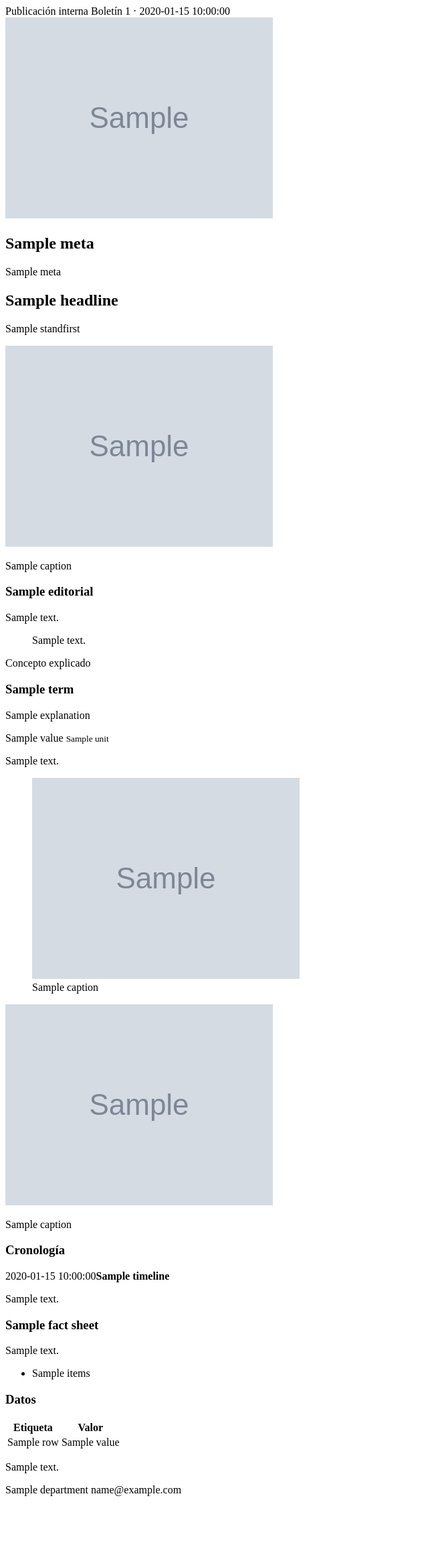
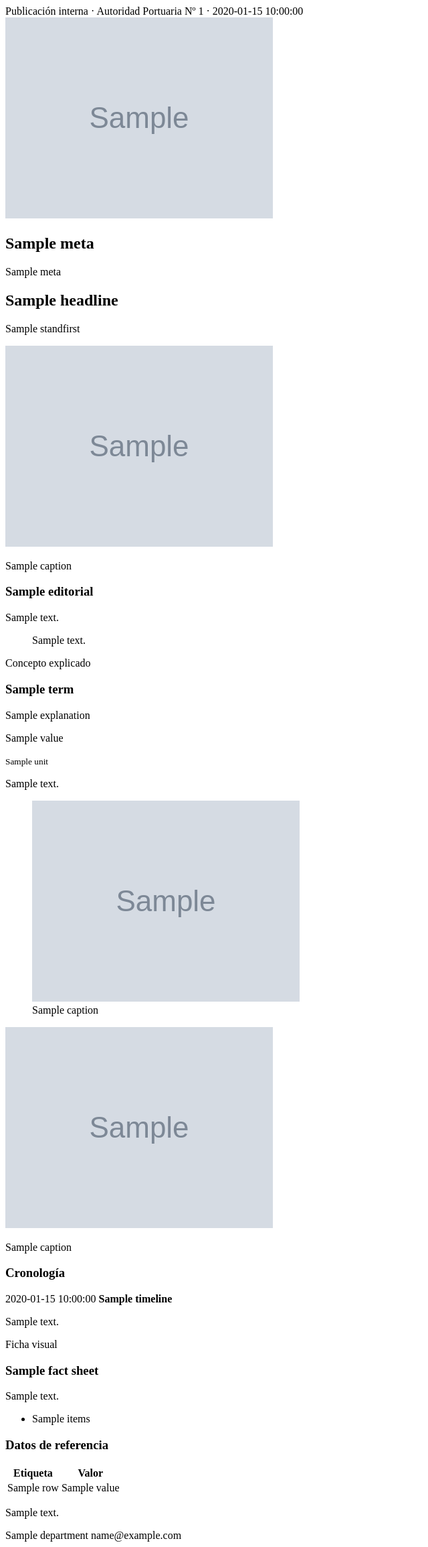
Before and after one commit to javierj-prog/quiz-pwa, a Python web app: template bitacora_sostenible/templates/base.html in a window 1280 px wide. Shown: the whole page at 67% size, without its empty margins (0-640 px from the left). Before the commit the page ends 2233 px from the top, so only its background shows below. Run offline with Jinja, Linux system fonts and the light colour scheme; the template is opened without the code that fills it: most values are stand-ins (such as "Sample title", 1, 10 or a date in 2020); grey boxes marked "Sample" are stand-in pictures.

Commit message:
Redesign bulletin output into polished A4 editorial layout

```diff
--- a/bitacora_sostenible/app.py
+++ b/bitacora_sostenible/app.py
@@ -243,6 +243,7 @@
             "issue_number": issue_number,
             "issue_date": issue_date,
             "layout_choice": layout_choice,
+            "composition_type": "composicion-observatorio" if "datos" in layout_choice.lower() else "composicion-divulgativa",
             "logo_uri": logo_uri,
             "logo_missing": not bool(logo_uri),
         },
--- a/bitacora_sostenible/templates/base.html
+++ b/bitacora_sostenible/templates/base.html
@@ -6,25 +6,30 @@
   <title>{{ data.meta.publication_name }}</title>
   <style>{{ css }}</style>
 </head>
-<body>
+<body class="{{ data.meta.composition_type or 'composicion-divulgativa' }}">
   <article class="sheet">
     <header class="header">
+      <div class="header-ribbon"></div>
       <div class="header-topline">
-        <span class="badge">Publicación interna</span>
-        <span class="issue">Boletín {{ data.meta.issue_number or "s/n" }} · {{ data.meta.issue_date or "sin fecha" }}</span>
+        <span class="badge">Publicación interna · Autoridad Portuaria</span>
+        <span class="issue">Nº {{ data.meta.issue_number or "s/n" }} · {{ data.meta.issue_date or "sin fecha" }}</span>
       </div>
       <div class="header-main">
         <div class="logo-wrap">
-          {% if data.meta.logo_uri %}<img src="{{ data.meta.logo_uri }}" class="logo" alt="Logo APA"/>{% else %}<div class="logo-placeholder">APA</div>{% endif %}
+          {% if data.meta.logo_uri %}
+            <img src="{{ data.meta.logo_uri }}" class="logo" alt="Logo APA"/>
+          {% else %}
+            <div class="logo-placeholder">APA</div>
+          {% endif %}
         </div>
-        <div>
+        <div class="brand">
           <h1>{{ data.meta.publication_name }}</h1>
           <p class="subtitle">{{ data.meta.subtitle }}</p>
         </div>
       </div>
     </header>
 
-    <section class="hero-text card">
+    <section class="hero-text module-card module-hero-text">
       <h2>{{ data.headline }}</h2>
       <p>{{ data.standfirst }}</p>
     </section>
--- a/bitacora_sostenible/templates/modules.html
+++ b/bitacora_sostenible/templates/modules.html
@@ -2,50 +2,100 @@
   {% set m = data.modules %}
 
   {% if m.hero_photo %}
-  <section class="module hero-photo card">
-    {% if m.hero_photo.image %}<img src="{{ m.hero_photo.image }}" alt="Foto protagonista" />{% else %}<div class="img-ph">Imagen protagonista</div>{% endif %}
+  <section class="module-card module-hero-photo">
+    {% if m.hero_photo.image %}
+      <img src="{{ m.hero_photo.image }}" alt="Foto protagonista" />
+    {% else %}
+      <div class="img-ph img-ph-hero"><span>Imagen protagonista</span></div>
+    {% endif %}
     {% if m.hero_photo.caption %}<p class="caption">{{ m.hero_photo.caption }}</p>{% endif %}
   </section>
   {% endif %}
 
-  {% if m.editorial %}<section class="module block card"><h3>{{ m.editorial.title }}</h3><p>{{ m.editorial.body }}</p></section>{% endif %}
+  {% if m.editorial %}
+  <section class="module-card module-editorial">
+    <h3>{{ m.editorial.title }}</h3>
+    <p>{{ m.editorial.body }}</p>
+  </section>
+  {% endif %}
 
-  {% if m.quote and m.quote.text %}<blockquote class="module quote card">{{ m.quote.text }}</blockquote>{% endif %}
+  {% if m.quote and m.quote.text %}
+  <blockquote class="module-card module-quote">{{ m.quote.text }}</blockquote>
+  {% endif %}
 
   {% if m.concept and (m.concept.term or m.concept.explanation) %}
-  <section class="module concept card">
-    <span class="badge">Concepto explicado</span>
+  <section class="module-card module-concept">
+    <span class="badge badge-soft">Concepto explicado</span>
     <h3>{{ m.concept.term }}</h3>
     <p>{{ m.concept.explanation }}</p>
   </section>
   {% endif %}
 
   {% if m.data_highlight and m.data_highlight.value %}
-  <section class="module data-highlight card">
-    <p class="kpi">{{ m.data_highlight.value }} <small>{{ m.data_highlight.unit }}</small></p>
+  <section class="module-card module-data-highlight">
+    <div class="kpi-wrap">
+      <p class="kpi">{{ m.data_highlight.value }}</p>
+      <small>{{ m.data_highlight.unit }}</small>
+    </div>
     <p>{{ m.data_highlight.description }}</p>
   </section>
   {% endif %}
 
   {% if m.gallery and m.gallery|length > 0 %}
-  <section class="module gallery card">
-    {% for item in m.gallery %}{% if item.image %}<figure><img src="{{ item.image }}" alt="Imagen" />{% if item.caption %}<figcaption>{{ item.caption }}</figcaption>{% endif %}</figure>{% endif %}{% endfor %}
+  <section class="module-card module-gallery">
+    {% for item in m.gallery %}
+      {% if item.image %}
+      <figure>
+        <img src="{{ item.image }}" alt="Imagen de galería" />
+        {% if item.caption %}<figcaption>{{ item.caption }}</figcaption>{% endif %}
+      </figure>
+      {% endif %}
+    {% endfor %}
   </section>
   {% endif %}
 
-  {% if m.map %}<section class="module map card">{% if m.map.image %}<img src="{{ m.map.image }}" alt="Mapa" />{% else %}<div class="img-ph">Mapa / zona</div>{% endif %}<p class="caption">{{ m.map.caption }}</p></section>{% endif %}
+  {% if m.map %}
+  <section class="module-card module-map">
+    {% if m.map.image %}<img src="{{ m.map.image }}" alt="Mapa o zona" />{% else %}<div class="img-ph img-ph-map"><span>Mapa / zona</span></div>{% endif %}
+    <p class="caption">{{ m.map.caption }}</p>
+  </section>
+  {% endif %}
 
   {% if m.timeline and m.timeline|length > 0 %}
-  <section class="module timeline card"><h3>Cronología</h3>{% for e in m.timeline if e.date or e.title or e.description %}<div class="event"><span>{{ e.date }}</span><strong>{{ e.title }}</strong><p>{{ e.description }}</p></div>{% endfor %}</section>
+  <section class="module-card module-timeline">
+    <h3>Cronología</h3>
+    {% for e in m.timeline if e.date or e.title or e.description %}
+      <div class="event">
+        <span>{{ e.date }}</span>
+        <strong>{{ e.title }}</strong>
+        <p>{{ e.description }}</p>
+      </div>
+    {% endfor %}
+  </section>
   {% endif %}
 
-  {% if m.fact_sheet and (m.fact_sheet.title or m.fact_sheet.summary or m.fact_sheet["items"]) %}
-  <section class="module factsheet card"><h3>{{ m.fact_sheet.title }}</h3><p>{{ m.fact_sheet.summary }}</p><ul>{% for item in m.fact_sheet['items'].split('\n') if item.strip() %}<li>{{ item }}</li>{% endfor %}</ul></section>
+  {% if m.fact_sheet and (m.fact_sheet.title or m.fact_sheet.summary or m.fact_sheet['items']) %}
+  <section class="module-card module-factsheet">
+    <span class="badge badge-soft">Ficha visual</span>
+    <h3>{{ m.fact_sheet.title }}</h3>
+    <p>{{ m.fact_sheet.summary }}</p>
+    <ul>{% for item in m.fact_sheet['items'].split('\n') if item.strip() %}<li>{{ item }}</li>{% endfor %}</ul>
+  </section>
   {% endif %}
 
   {% if m.chart and m.chart.series %}
-  <section class="module chart card"><h3>Datos</h3><table><thead><tr><th>Etiqueta</th><th>Valor</th></tr></thead><tbody>{% for row in m.chart.series if row.label %}<tr><td>{{ row.label }}</td><td>{{ row.value }}</td></tr>{% endfor %}</tbody></table></section>
+  <section class="module-card module-chart">
+    <h3>Datos de referencia</h3>
+    <table>
+      <thead><tr><th>Etiqueta</th><th>Valor</th></tr></thead>
+      <tbody>{% for row in m.chart.series if row.label %}<tr><td>{{ row.label }}</td><td>{{ row.value }}</td></tr>{% endfor %}</tbody>
+    </table>
+  </section>
   {% endif %}
 
-  {% if m.closing and m.closing.text %}<section class="module closing card"><p>{{ m.closing.text }}</p></section>{% endif %}
+  {% if m.closing and m.closing.text %}
+  <section class="module-card module-closing">
+    <p>{{ m.closing.text }}</p>
+  </section>
+  {% endif %}
 </main>
```
Also changed, not shown: bitacora_sostenible/styles/bitacora.css (+66 -17 lines).
